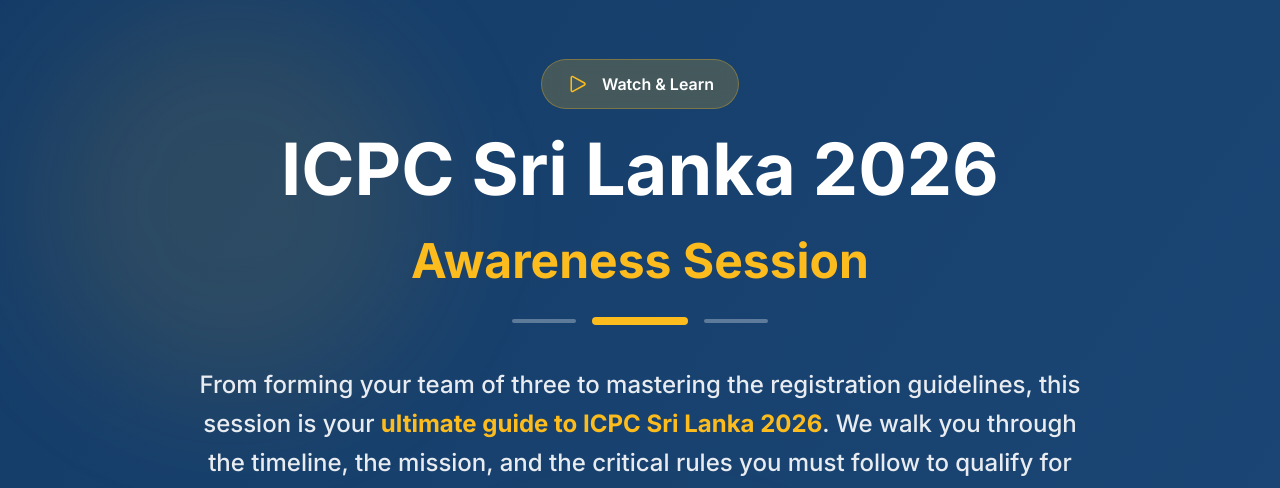
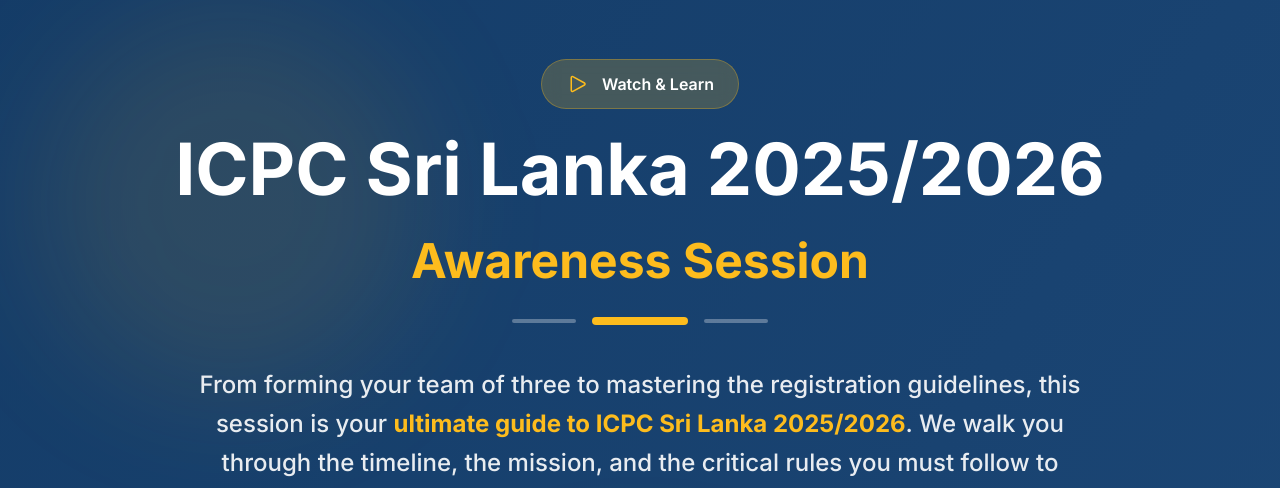
Before and after one commit to hirunaofficial/icpc.ieee.lk, a Next.js app: page / in a window 1280 px wide. Shown: the part 3420-3908 px from the top of the page. Built offline with nearby package versions, Linux system fonts and the light colour scheme; no server answers.

Commit message:
fix: update references from ICPC Sri Lanka 2026 to ICPC Sri Lanka 2025/2026 across multiple components

```diff
--- a/src/app/faq/page.js
+++ b/src/app/faq/page.js
@@ -13,7 +13,7 @@
       questions: [
         {
           question: 'When does registration open?',
-          answer: 'Registration for ICPC Sri Lanka 2026 opens in November 2025. Make sure to register early as spots are limited!'
+          answer: 'Registration for ICPC Sri Lanka 2025/2026 opens in November 2025. Make sure to register early as spots are limited!'
         },
         {
           question: 'How much is the registration fee?',
@@ -139,7 +139,7 @@
             </h1>
             <div className="h-2 w-24 sm:w-32 bg-[#FDBC1D] mx-auto mb-8 sm:mb-10 rounded-full"></div>
             <p className="text-lg sm:text-xl md:text-2xl lg:text-3xl text-[#FDBC1D] font-semibold max-w-4xl mx-auto px-4">
-              Find answers to common questions about ICPC Sri Lanka 2026
+              Find answers to common questions about ICPC Sri Lanka 2025/2026
             </p>
           </div>
         </section>
--- a/src/app/gallery/page.js
+++ b/src/app/gallery/page.js
@@ -164,7 +164,7 @@
       <FadeIn>
         <section className="py-12 sm:py-16 md:py-24 bg-[#FDBC1D]">
           <div className="max-w-4xl mx-auto px-4 sm:px-6 lg:px-8 text-center">
-            <h2 className="text-3xl sm:text-4xl md:text-5xl lg:text-6xl font-bold text-[#143C68] mb-6 sm:mb-8 px-4">Be Part of ICPC Sri Lanka 2026</h2>
+            <h2 className="text-3xl sm:text-4xl md:text-5xl lg:text-6xl font-bold text-[#143C68] mb-6 sm:mb-8 px-4">Be Part of ICPC Sri Lanka 2025/2026</h2>
             <p className="text-lg sm:text-xl md:text-2xl text-[#143C68] mb-8 sm:mb-10 md:mb-12 font-semibold px-4">
               Create your own memories at Sri Lanka&apos;s first ICPC competition
             </p>
--- a/src/app/layout.js
+++ b/src/app/layout.js
@@ -13,10 +13,10 @@
 
 export const metadata = {
   title: {
-    default: "ICPC Sri Lanka 2026 - Code Beyond Borders",
-    template: "%s | ICPC Sri Lanka 2026",
+    default: "ICPC Sri Lanka 2025/2026 - Code Beyond Borders",
+    template: "%s | ICPC Sri Lanka 2025/2026",
   },
-  description: "For the first time ever, Sri Lanka enters the world's biggest stage of competitive programming. Join ICPC Sri Lanka 2026 and compete on the world's most prestigious programming contest.",
+  description: "For the first time ever, Sri Lanka enters the world's biggest stage of competitive programming. Join ICPC Sri Lanka 2025/2026 and compete on the world's most prestigious programming contest.",
   keywords: ["ICPC", "Sri Lanka", "programming contest", "competitive programming", "coding competition", "ICPC 2026", "IEEE CodeX", "algorithm competition"],
   authors: [{ name: "IEEE CodeX Sri Lanka" }],
   creator: "IEEE CodeX Sri Lanka",
@@ -26,16 +26,16 @@
     canonical: '/',
   },
   openGraph: {
-    title: "ICPC Sri Lanka 2026 - Code Beyond Borders",
+    title: "ICPC Sri Lanka 2025/2026 - Code Beyond Borders",
     description: "Sri Lanka's first ICPC contest. Join the world's biggest stage of competitive programming.",
     url: 'https://icpc.ieee.lk',
-    siteName: 'ICPC Sri Lanka 2026',
+    siteName: 'ICPC Sri Lanka 2025/2026',
     images: [
       {
         url: '/gallery/54766698584_76f21665d5_k.jpg',
         width: 1920,
         height: 1080,
-        alt: 'ICPC Sri Lanka 2026',
+        alt: 'ICPC Sri Lanka 2025/2026',
       },
     ],
     locale: 'en_US',
@@ -43,7 +43,7 @@
   },
   twitter: {
     card: 'summary_large_image',
-    title: 'ICPC Sri Lanka 2026 - Code Beyond Borders',
+    title: 'ICPC Sri Lanka 2025/2026 - Code Beyond Borders',
     description: 'Sri Lanka\'s first ICPC contest. Join the world\'s biggest stage of competitive programming.',
     images: ['/gallery/54766698584_76f21665d5_k.jpg'],
   },
--- a/src/app/registration/page.js
+++ b/src/app/registration/page.js
@@ -233,7 +233,7 @@
             <h2 className="text-4xl md:text-5xl font-bold text-white mb-6">Stay Connected</h2>
             <div className="h-2 w-24 bg-[#FDBC1D] mx-auto mb-8 rounded-full"></div>
             <p className="text-xl md:text-2xl text-white/90 mb-10 max-w-2xl mx-auto">
-              Follow us on social media for the latest updates, announcements, and important information about <br/>ICPC Sri Lanka 2026
+              Follow us on social media for the latest updates, announcements, and important information about <br/>ICPC Sri Lanka 2025/2026
             </p>
           </FadeIn>
           <FadeIn delay={0.2}>
--- a/src/app/sponsors/page.js
+++ b/src/app/sponsors/page.js
@@ -1,6 +1,15 @@
 'use client';
 
-CPC Sri Lanka 2026
+import {
+  FaUsers,
+  FaTrophy,
+  FaBuilding,
+  FaGlobe,
+  FaLightbulb,
+  FaFacebook,
+  FaLinkedin
+} from 'react-icons/fa';
+import { FadeIn, StaggerContainer, StaggerItem } from '@/components/AnimatedSection';
 
 export default function Sponsors() {
   return (
@@ -45,7 +54,7 @@
             <FadeIn delay={0.2}>
               <div className="mb-12 sm:mb-16">
                 <h4 className="text-2xl sm:text-3xl md:text-4xl font-bold text-[#143C68] mb-4 sm:mb-6 text-center px-4">
-                  Why Sponsor ICPC Sri Lanka 2026?
+                  Why Sponsor ICPC Sri Lanka 2025/2026?
                 </h4>
                 <p className="text-base sm:text-lg md:text-xl text-gray-700 leading-relaxed text-center max-w-4xl mx-auto px-4">
                   ICPC Sri Lanka is the premier programming competition in the country, attracting the brightest minds from top universities.
@@ -130,7 +139,7 @@
             <FadeIn delay={0.5}>
               <div className="text-center pt-6 sm:pt-8 border-t-2 border-gray-200">
                 <p className="text-lg sm:text-xl md:text-2xl lg:text-3xl font-bold text-[#143C68] mb-6 sm:mb-8 px-4">
-                  Partner with ICPC Sri Lanka 2026 and shape the future of technology in Sri Lanka.
+                  Partner with ICPC Sri Lanka 2025/2026 and shape the future of technology in Sri Lanka.
                 </p>
                 <a
                   href="mailto:icpc@soc.pdn.ac.lk"
--- a/src/app/staff/page.js
+++ b/src/app/staff/page.js
@@ -95,7 +95,7 @@
             </h1>
             <div className="h-2 w-24 sm:w-32 bg-[#FDBC1D] mx-auto mb-6 sm:mb-8 rounded-full"></div>
             <p className="text-xl sm:text-2xl md:text-3xl lg:text-4xl text-center max-w-4xl mx-auto font-bold text-[#FDBC1D] px-4">
-              Meet the dedicated team behind <br /> ICPC Sri Lanka 2026
+              Meet the dedicated team behind <br /> ICPC Sri Lanka 2025/2026
             </p>
           </FadeInUp>
         </div>
@@ -106,7 +106,7 @@
         <div className="max-w-4xl mx-auto px-4 sm:px-6 lg:px-8 text-center">
           <FadeInUp>
             <p className="text-base sm:text-lg md:text-xl lg:text-2xl text-gray-700 leading-relaxed font-semibold px-4">
-              The success of ICPC Sri Lanka 2026 is made possible by our dedicated organizing committee—a team of passionate professionals, educators, and volunteers working together to bring this historic event to life.
+              The success of ICPC Sri Lanka 2025/2026 is made possible by our dedicated organizing committee—a team of passionate professionals, educators, and volunteers working together to bring this historic event to life.
             </p>
           </FadeInUp>
         </div>
--- a/src/components/StructuredData.js
+++ b/src/components/StructuredData.js
@@ -33,7 +33,7 @@
   const eventSchema = {
     "@context": "https://schema.org",
     "@type": "Event",
-    "name": "ICPC Sri Lanka 2026 National Contest",
+    "name": "ICPC Sri Lanka 2025/2026 National Contest",
     "description": "Sri Lanka's first International Collegiate Programming Contest - the world's most prestigious programming competition",
     "startDate": "2026-01-25",
     "endDate": "2026-01-25",
@@ -74,10 +74,10 @@
   const websiteSchema = {
     "@context": "https://schema.org",
     "@type": "WebSite",
-    "name": "ICPC Sri Lanka 2026",
+    "name": "ICPC Sri Lanka 2025/2026",
     "alternateName": "ICPC SL",
     "url": "https://icpc.ieee.lk",
-    "description": "Official website for ICPC Sri Lanka 2026 - Code Beyond Borders",
+    "description": "Official website for ICPC Sri Lanka 2025/2026 - Code Beyond Borders",
     "potentialAction": {
       "@type": "SearchAction",
       "target": {
@@ -128,7 +128,7 @@
         "name": "When does registration open?",
         "acceptedAnswer": {
           "@type": "Answer",
-          "text": "Registration for ICPC Sri Lanka 2026 opens on 11th November 2025."
+          "text": "Registration for ICPC Sri Lanka 2025/2026 opens on 11th November 2025."
         }
       },
       {
--- a/src/components/home/AwarenessSessionSection.js
+++ b/src/components/home/AwarenessSessionSection.js
@@ -22,7 +22,7 @@
             </div>
 
             <h2 className="text-4xl sm:text-5xl md:text-6xl lg:text-7xl font-bold text-white mb-6 sm:mb-8">
-              ICPC Sri Lanka 2026
+              ICPC Sri Lanka 2025/2026
             </h2>
             <h3 className="text-3xl sm:text-4xl md:text-5xl font-bold text-[#FDBC1D] mb-6 sm:mb-8">
               Awareness Session
@@ -36,7 +36,7 @@
 
             <p className="text-lg sm:text-xl md:text-2xl text-white/90 max-w-4xl mx-auto leading-relaxed font-medium">
               From forming your team of three to mastering the registration guidelines,
-              this session is your <span className="text-[#FDBC1D] font-bold">ultimate guide to ICPC Sri Lanka 2026</span>.
+              this session is your <span className="text-[#FDBC1D] font-bold">ultimate guide to ICPC Sri Lanka 2025/2026</span>.
               We walk you through the timeline, the mission, and the critical rules you must follow
               to qualify for the onsite regionals.
               <span className="text-[#FDBC1D] font-bold"> Get the details. Register your team. Make history!</span>
@@ -52,7 +52,7 @@
                 width="100%"
                 height="100%"
                 src="https://www.youtube.com/embed/3Vmr0nfBACk"
-                title="ICPC Sri Lanka 2026 Awareness Session | How to Compete in the World's Biggest Programming Contest"
+                title="ICPC Sri Lanka 2025/2026 Awareness Session | How to Compete in the World's Biggest Programming Contest"
                 frameBorder="0"
                 allow="accelerometer; autoplay; clipboard-write; encrypted-media; gyroscope; picture-in-picture; web-share"
                 allowFullScreen
--- a/src/components/home/CTASection.js
+++ b/src/components/home/CTASection.js
@@ -30,7 +30,7 @@
 
         <FadeIn delay={0.4}>
           <p className="text-lg sm:text-xl md:text-2xl lg:text-3xl text-[#143C68] mb-12 sm:mb-16 max-w-4xl mx-auto font-semibold leading-relaxed px-4">
-            Join ICPC Sri Lanka 2026 and represent your country on the world&apos;s biggest programming stage
+            Join ICPC Sri Lanka 2025/2026 and represent your country on the world&apos;s biggest programming stage
           </p>
         </FadeIn>
 
```
